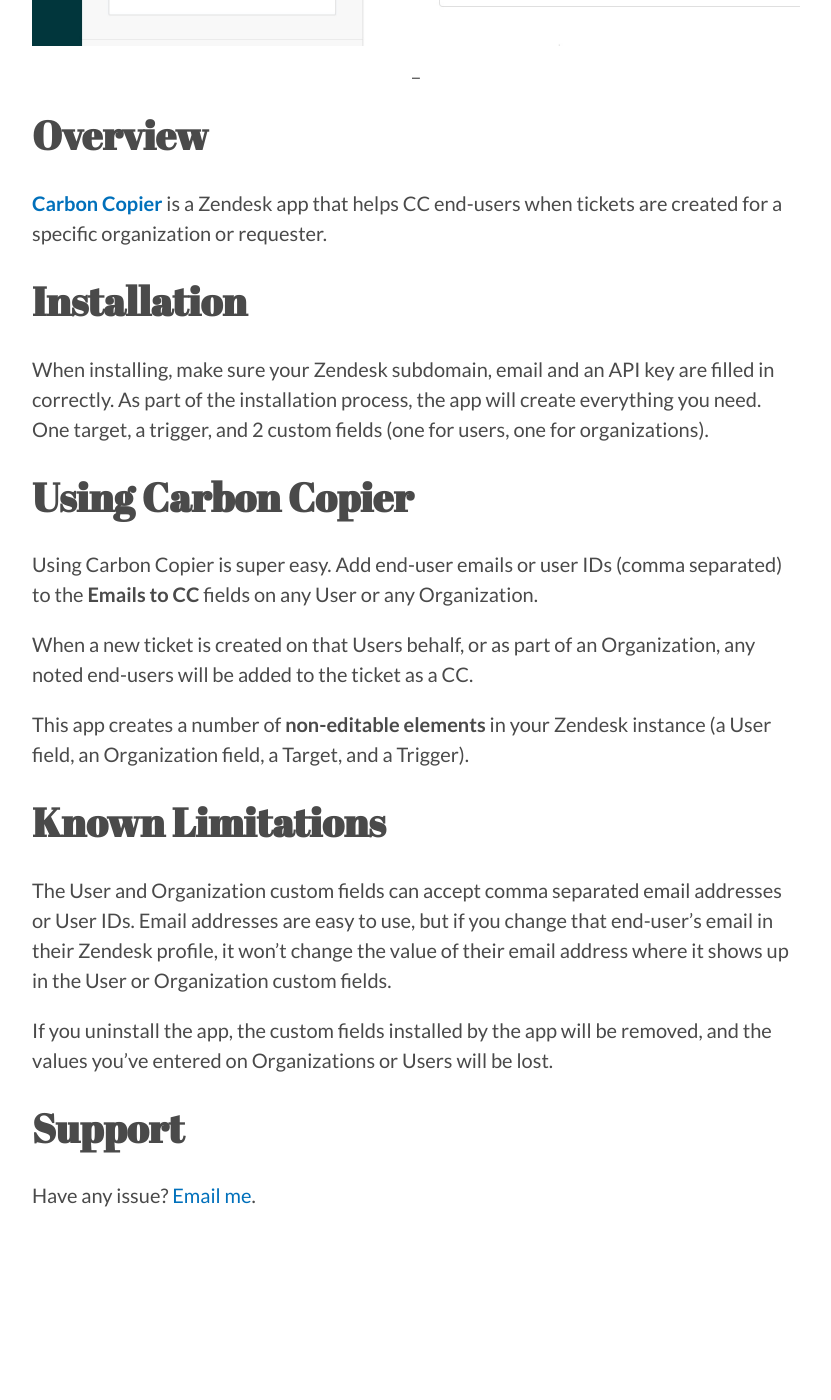
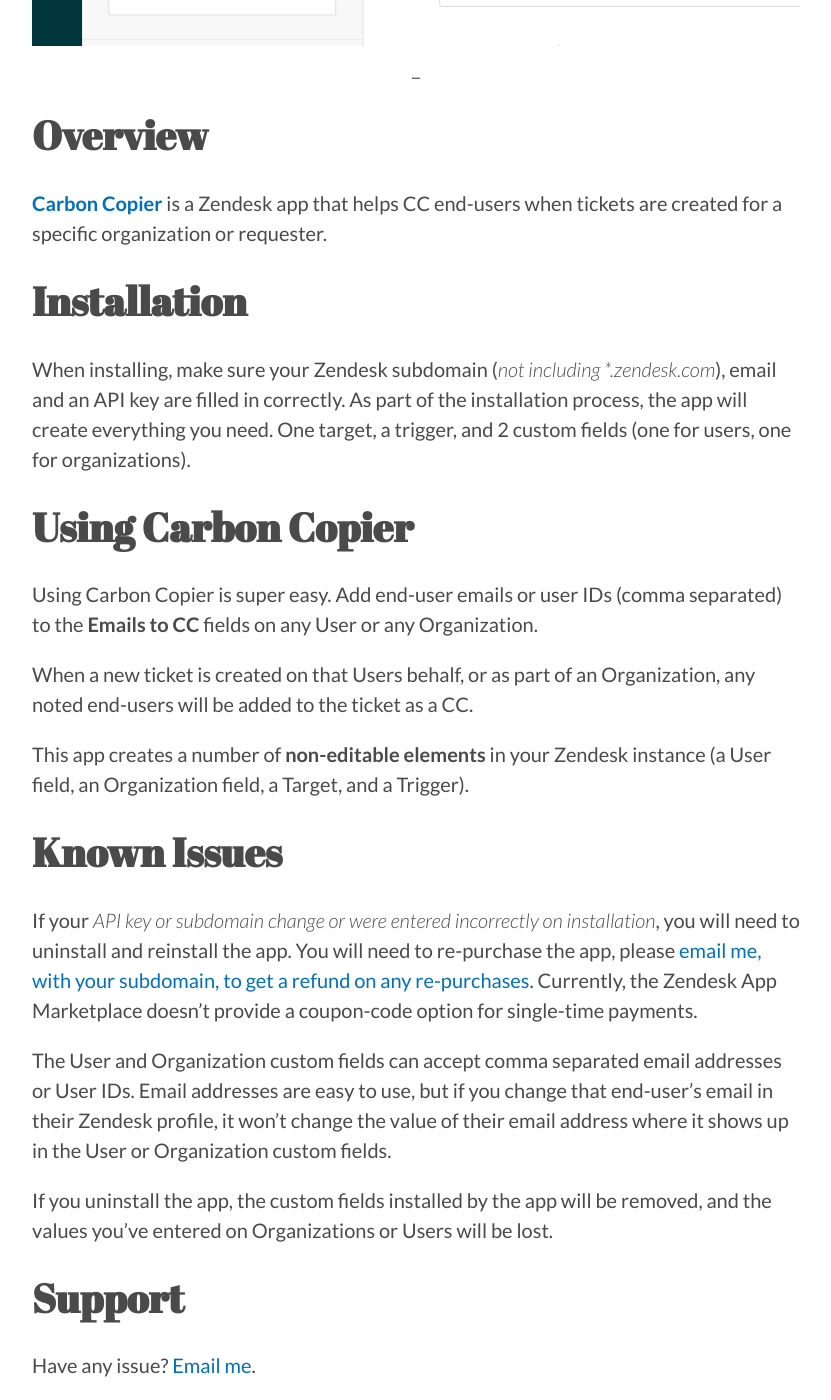
Before and after one commit to Bloc/portfolio-kami, a Jekyll site: the page built from _portfolio/carboncopier.md, in a window 1280 px wide and 1400 px high, scrolled down 817 px. Shown: the whole window, without its empty margins (224-1055 px from the left). Built offline with Jekyll 4.4.1, drawn with Linux system fonts in a browser that asks for light colours; nearby versions of some CDN libraries; before the commit the page ends 2047 px from its top, so only the background shows below that; some of the changed lines change nothing that is shown.

Commit message:
Update carbon copier instructions

```diff
--- a/_includes/head.html
+++ b/_includes/head.html
@@ -32,23 +32,7 @@
 	{% endif %}
 
 	<script>
-		var wawametrics = {};
 
-		wawametrics.report = function(eventName) {
-		  var event = { event: { name: eventName } };
-		  var request = new XMLHttpRequest();
-		  request.open("POST", "http://localhost:3000/api/events", true);
-		  request.setRequestHeader('Content-Type', 'application/json');
-		  console.log(event);
-		  request.send(JSON.stringify(event));
-		}
-
-		if (page.title) {
-			wawametrics.report(page.title + ' page loaded')
-			console.log(page.title);
-		} else {
-			console.log('no page title!');
-		};
 	</script>
 
 	<!-- Google Analytics -->
--- a/_portfolio/carboncopier.md
+++ b/_portfolio/carboncopier.md
@@ -15,7 +15,7 @@
 
 ## Installation
 
-When installing, make sure your Zendesk subdomain, email and an API key are filled in correctly. As part of the installation process, the app will create everything you need. One target, a trigger, and 2 custom fields (one for users, one for organizations).
+When installing, make sure your Zendesk subdomain (_not including *.zendesk.com_), email and an API key are filled in correctly. As part of the installation process, the app will create everything you need. One target, a trigger, and 2 custom fields (one for users, one for organizations).
 
 ## Using Carbon Copier
 
@@ -25,7 +25,9 @@
 
 This app creates a number of **non-editable elements** in your Zendesk instance (a User field, an Organization field, a Target, and a Trigger).
 
-## Known Limitations
+## Known Issues
+
+If your _API key or subdomain change or were entered incorrectly on installation_, you will need to uninstall and reinstall the app. You will need to re-purchase the app, please [email me, with your subdomain, to get a refund on any re-purchases](mailto:aviwarner@gmail.com). Currently, the Zendesk App Marketplace doesn't provide a coupon-code option for single-time payments.
 
 The User and Organization custom fields can accept comma separated email addresses or User IDs. Email addresses are easy to use, but if you change that end-user's email in their Zendesk profile, it won't change the value of their email address where it shows up in the User or Organization custom fields.
 
```
